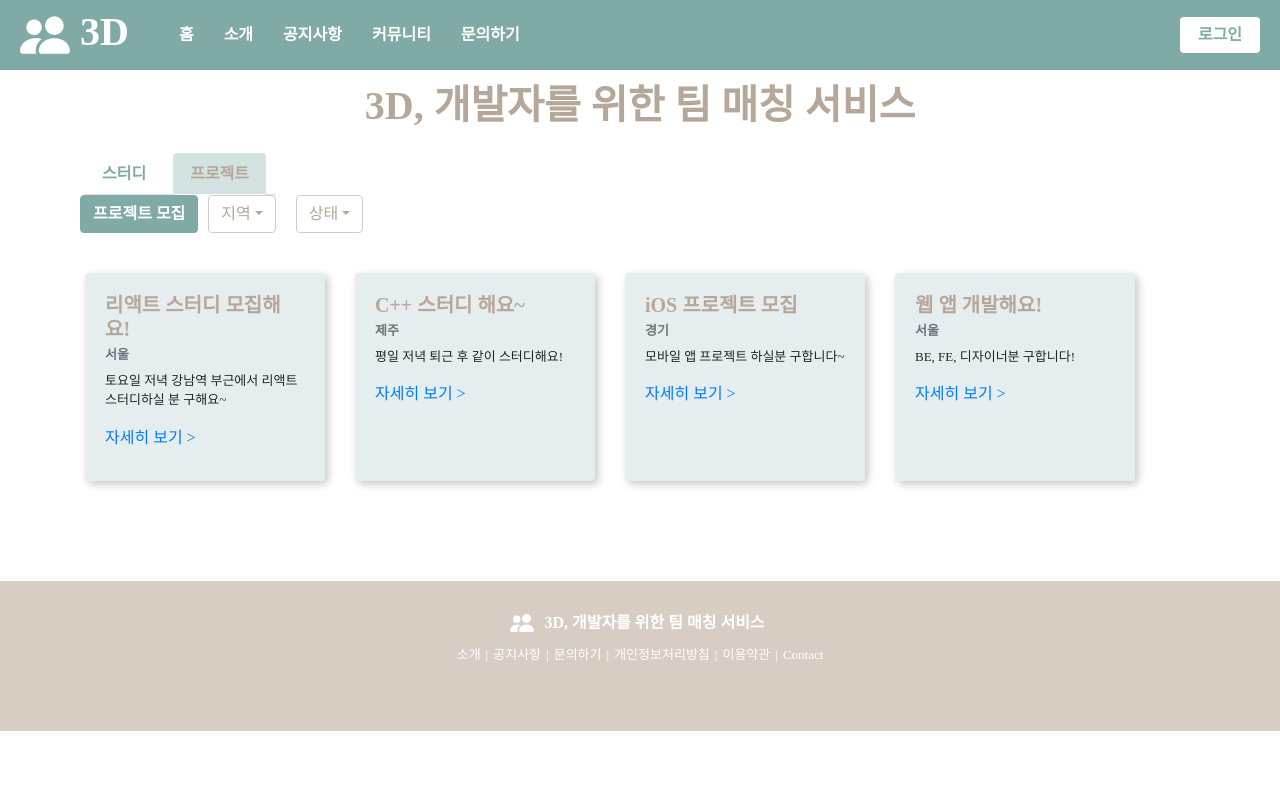
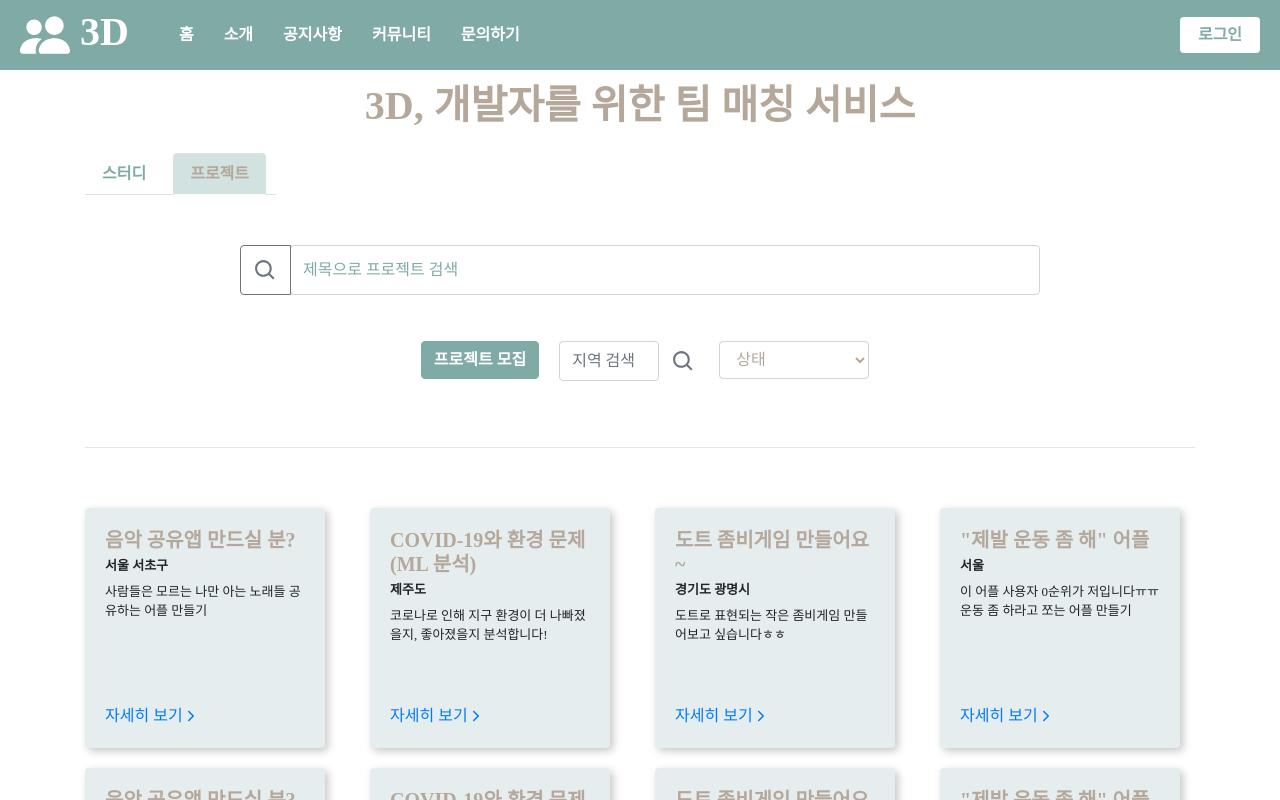
Before and after one commit to 3ddd-developers/3d-frontend, a React app: page /#/ in a window 1280 px wide. Both pictures are taken after a click on the tab "프로젝트". Shown: the top 800 px of the page. Built offline with nearby package versions, Linux system fonts and the light colour scheme; a web font is replaced by a local one.

Commit message:
Main.jsx : 프로젝트 탭 파트 작업

```diff
--- a/src/pages/Main.jsx
+++ b/src/pages/Main.jsx
@@ -30,9 +30,36 @@ const StudyCard = ({ key, title, space, content }) => {
     );
 };
 
+const ProjectCard = ({ key, title, space, content }) => {
+    const handleClick = () => {
+        window.location.href = `/#/projectDetail/${key}`;
+    };
+    return (
+        <Col key={key}>
+            <Card
+                onClick={handleClick}
+                className='main-card'
+            >
+                <Card.Body>
+                    <Card.Title className='title'>{title}</Card.Title>
+                    <Card.Subtitle className='mb-2 muted sub-title'>{space}</Card.Subtitle>
+                    <Card.Text className='description'>{content}</Card.Text>
+                    <Card.Link className='link'>
+                        자세히 보기
+                            <IoIosArrowForward
+                            style={{ marginBottom: "0.1rem" }}
+                        />
+                    </Card.Link>
+                </Card.Body>
+            </Card>
+        </Col>
+    );
+};
+
 const Main = () => {
     const [tab, setTab] = useState('study');
     const [studyList, setStudyList] = useState([]);
+    const [projectList, setProjectList] = useState([]);
     const [searchVal, setSearchVal] = useState('');
 
     const [offset, setOffset] = useState(0);
@@ -224,6 +251,56 @@ const Main = () => {
 
         } else {
             // TODO: project get 서비스 연동
+            setProjectList([
+                {
+                    key: 1,
+                    title: '음악 공유앱 만드실 분?',
+                    space: '서울 서초구',
+                    content: '사람들은 모르는 나만 아는 노래들 공유하는 어플 만들기'
+                },
+                {
+                    key: 2,
+                    title: 'COVID-19와 환경 문제 (ML 분석)',
+                    space: '제주도',
+                    content: '코로나로 인해 지구 환경이 더 나빠졌을지, 좋아졌을지 분석합니다!'
+                },
+                {
+                    key: 3,
+                    title: '도트 좀비게임 만들어요~',
+                    space: '경기도 광명시',
+                    content: '도트로 표현되는 작은 좀비게임 만들어보고 싶습니다ㅎㅎ'
+                },
+                {
+                    key: 4,
+                    title: '"제발 운동 좀 해" 어플',
+                    space: '서울',
+                    content: '이 어플 사용자 0순위가 저입니다ㅠㅠ 운동 좀 하라고 쪼는 어플 만들기'
+                },
+                {
+                    key: 5,
+                    title: '음악 공유앱 만드실 분?',
+                    space: '서울 서초구',
+                    content: '사람들은 모르는 나만 아는 노래들 공유하는 어플 만들기'
+                },
+                {
+                    key: 6,
+                    title: 'COVID-19와 환경 문제 (ML 분석)',
+                    space: '제주도',
+                    content: '코로나로 인해 지구 환경이 더 나빠졌을지, 좋아졌을지 분석합니다!'
+                },
+                {
+                    key: 7,
+                    title: '도트 좀비게임 만들어요~',
+                    space: '경기도 광명시',
+                    content: '도트로 표현되는 작은 좀비게임 만들어보고 싶습니다ㅎㅎ'
+                },
+                {
+                    key: 8,
+                    title: '"제발 운동 좀 해" 어플',
+                    space: '서울',
+                    content: '이 어플 사용자 0순위가 저입니다ㅠㅠ 운동 좀 하라고 쪼는 어플 만들기'
+                }
+            ]);
         }
     }, [tab]);
 
@@ -248,7 +325,6 @@ const Main = () => {
                                 <Form.Group style={{ marginBottom: '0' }} controlId='search'>
                                     <FormControl className='main-search' onKeyDown={onSearch} style={{ height: '50px' }} placeholder='제목으로 스터디 검색' />
                                 </Form.Group>
-
                             </InputGroup>
                         </Row>
                         <Row style={{ justifyContent: 'center', marginTop: '30px' }}>
@@ -264,8 +340,6 @@ const Main = () => {
                                     {states.map((state, idx) => <option key={idx}>{state}</option>)}
                                 </FormControl>
                             </Form.Group>
-
-
                         </Row>
                         <hr style={{ marginTop: '50px' }} />
                         <Row style={{ marginTop: '50px' }}>
@@ -281,72 +355,37 @@ const Main = () => {
                             </Pagination>
                         </Row>
                     </Tab>
+
                     <Tab eventKey="project" title="프로젝트">
-                        <Row>
-                            <Button className='main-button' style={{ marginLeft: '10px' }} onClick={onClickCreateProject}>프로젝트 모집</Button>
-                            <DropdownButton className='main-filter' id="dropdown-region" title="지역">
-                                <Dropdown.Item href="#/action-1">서울</Dropdown.Item>
-                                <Dropdown.Item href="#/action-2">경기</Dropdown.Item>
-                                <Dropdown.Item href="#/action-3">인천</Dropdown.Item>
-                                <Dropdown.Item href="#/action-4">제주</Dropdown.Item>
-                                <Dropdown.Item href="#/action-5">강원</Dropdown.Item>
-                            </DropdownButton>
-                            <DropdownButton className='main-filter' style={{ marginLeft: '10px' }} id="dropdown-status" title="상태">
-                                <Dropdown.Item href="#/action-1">모집중</Dropdown.Item>
-                                <Dropdown.Item href="#/action-2">모집완료</Dropdown.Item>
-                            </DropdownButton>
+                    <Row style={{ marginTop: '50px', justifyContent: 'center' }}>
+                            <InputGroup className="mb-3" style={{ width: '800px', height: '50px' }}>
+                                <InputGroup.Prepend>
+                                <Button onClick={onSearch} variant="outline-secondary"> <BiSearch style={{ width: '25px', height: '25px' }} /></Button>
+                                </InputGroup.Prepend>
+                                <Form.Group style={{ marginBottom: '0' }} controlId='search'>
+                                    <FormControl className='main-search' onKeyDown={onSearch} style={{ height: '50px' }} placeholder='제목으로 프로젝트 검색' />
+                                </Form.Group>
+                            </InputGroup>
                         </Row>
-
-                        <Row style={{ marginTop: '30px' }}>
-                            <Col>
-                                <Card className="main-card" style={{ width: '15rem', height: '13rem' }}>
-                                    <Card.Body>
-                                        <Card.Title className='title'>리액트 스터디 모집해요!</Card.Title>
-                                        <Card.Subtitle className="mb-2 text-muted sub-title">서울</Card.Subtitle>
-                                        <Card.Text className='description'>
-                                            토요일 저녁 강남역 부근에서 리액트 스터디하실 분 구해요~
-    </Card.Text>
-                                        <Card.Link href="#/projectDetail">자세히 보기 &gt;</Card.Link>
-                                    </Card.Body>
-                                </Card>
-                            </Col>
-                            <Col>
-                                <Card className="main-card" style={{ width: '15rem', height: '13rem' }}>
-                                    <Card.Body>
-                                        <Card.Title className='title'>C++ 스터디 해요~</Card.Title>
-                                        <Card.Subtitle className="mb-2 text-muted sub-title">제주</Card.Subtitle>
-                                        <Card.Text className='description'>
-                                            평일 저녁 퇴근 후 같이 스터디해요!
-    </Card.Text>
-                                        <Card.Link href="#/projectDetail">자세히 보기 &gt;</Card.Link>
-                                    </Card.Body>
-                                </Card>
-                            </Col>
-                            <Col>
-                                <Card className="main-card" style={{ width: '15rem', height: '13rem' }}>
-                                    <Card.Body>
-                                        <Card.Title className='title'>iOS 프로젝트 모집</Card.Title>
-                                        <Card.Subtitle className="mb-2 text-muted sub-title">경기</Card.Subtitle>
-                                        <Card.Text className='description'>
-                                            모바일 앱 프로젝트 하실분 구합니다~
-    </Card.Text>
-                                        <Card.Link href="#/projectDetail">자세히 보기 &gt;</Card.Link>
-                                    </Card.Body>
-                                </Card>
-                            </Col>
-                            <Col>
-                                <Card className="main-card" style={{ width: '15rem', height: '13rem' }}>
-                                    <Card.Body>
-                                        <Card.Title className='title'>웹 앱 개발해요!</Card.Title>
-                                        <Card.Subtitle className="mb-2 text-muted sub-title">서울</Card.Subtitle>
-                                        <Card.Text className='description'>
-                                            BE, FE, 디자이너분 구합니다!
-    </Card.Text>
-                                        <Card.Link href="#/projectDetail">자세히 보기 &gt;</Card.Link>
-                                    </Card.Body>
-                                </Card>
-                            </Col>
-
+                        <Row style={{ justifyContent: 'center', marginTop: '30px' }}>
+                            <Button className='main-button' style={{ marginLeft: '10px', marginRight: '20px' }} onClick={onClickCreateProject}>프로젝트 모집</Button>
+                            <InputGroup className="mb-3" style={{ width: '150px', height: '40px' }}>
+                                <Form.Group style={{ marginBottom: '0' }} controlId='search'>
+                                    <FormControl className='sub-search' onKeyDown={onSearch} style={{ height: '40px', width: '100px' }} placeholder='지역 검색' />
+                                </Form.Group>
+                                <InputGroup.Prepend>
+                                <Button className='small-button' onClick={onSearch} variant="outline-secondary"> <BiSearch style={{ width: '25px', height: '25px' }} /></Button>
+                                </InputGroup.Prepend>
+                            </InputGroup>
+                            <Form.Group controlId='state'>
+                                <FormControl className='main-select' as="select" onChange={onChange}>
+                                    {states.map((state, idx) => <option key={idx}>{state}</option>)}
+                                </FormControl>
+                            </Form.Group>
+                        </Row>
+                        <hr style={{ marginTop: '50px' }} />
+                        <Row style={{ marginTop: '50px' }}>
+                            {projectList.map(project => StudyCard(project))}
                         </Row>
                     </Tab>
                 </Tabs>
--- a/src/style.scss
+++ b/src/style.scss
@@ -105,6 +105,15 @@ footer {
   background-color: #D7CDC2;
   border-color: #B5A89B;
   box-shadow: 0 0 0 0.2rem #B5A89B;
+}
+
+.small-button {
+  border: none;
+}
+
+.small-button:hover {
+  background-color: transparent;
+  color: #B5A89B
 }
 
 .main-search {
```
